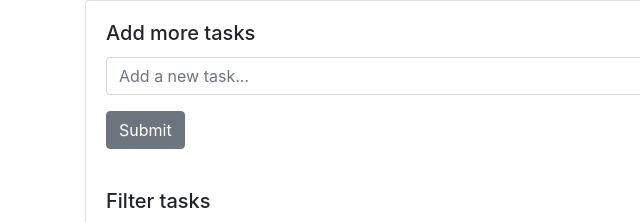
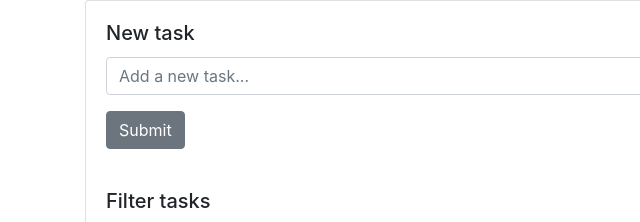
Before and after one commit to TuanDoan2193/todo_list, a website: page dist/index.html in a window 1280 px wide. Shown: the top 222 px of the page, 0-640 px from the left. Drawn offline with nearby package versions, Linux system fonts and the light colour scheme.

Commit message:
fixed card title

```diff
--- a/dist/index.html
+++ b/dist/index.html
@@ -14,7 +14,7 @@
   <div class="container">
     <div class="card">
       <div class="card-body">
-        <h5 class="card-title">Add more tasks</h5>
+        <h5 class="card-title">New task</h5>
         <form action="" id="task-form">
           <div class="form-group">
             <input type="text" class="form-control" id="task" placeholder="Add a new task...">
```
